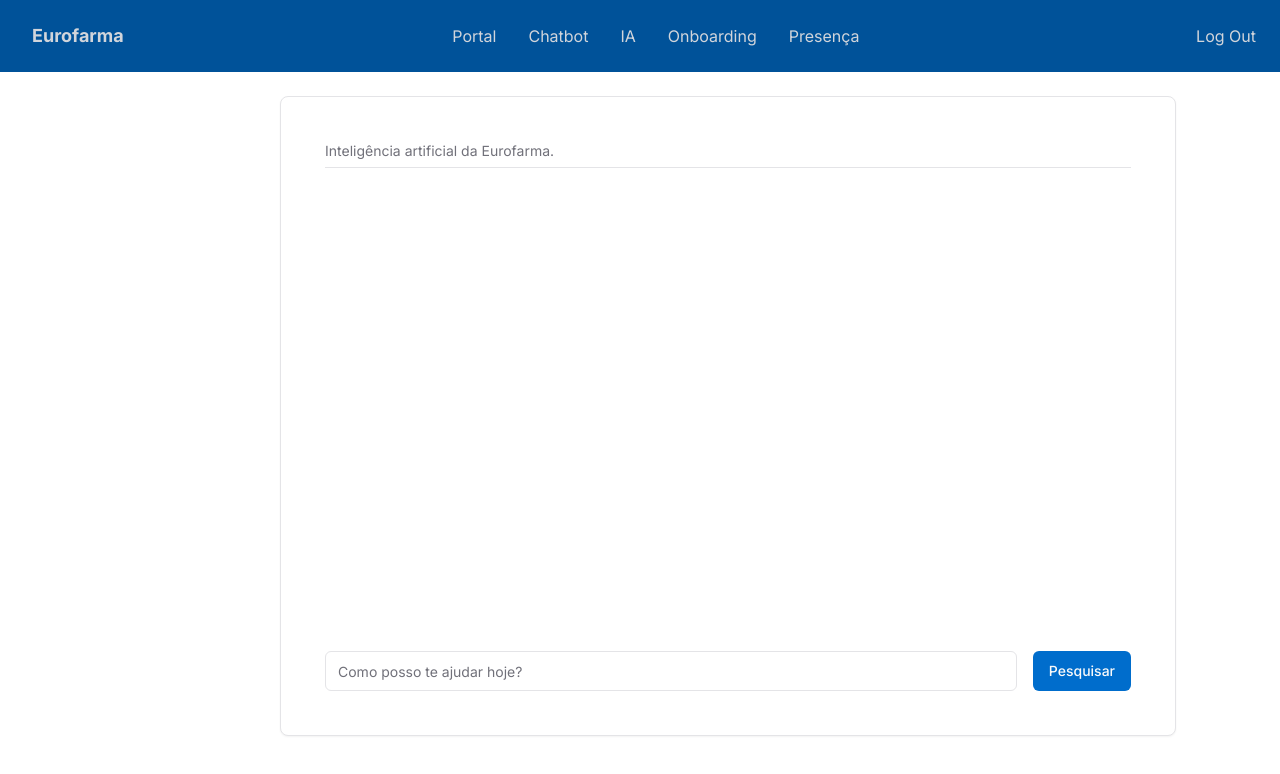
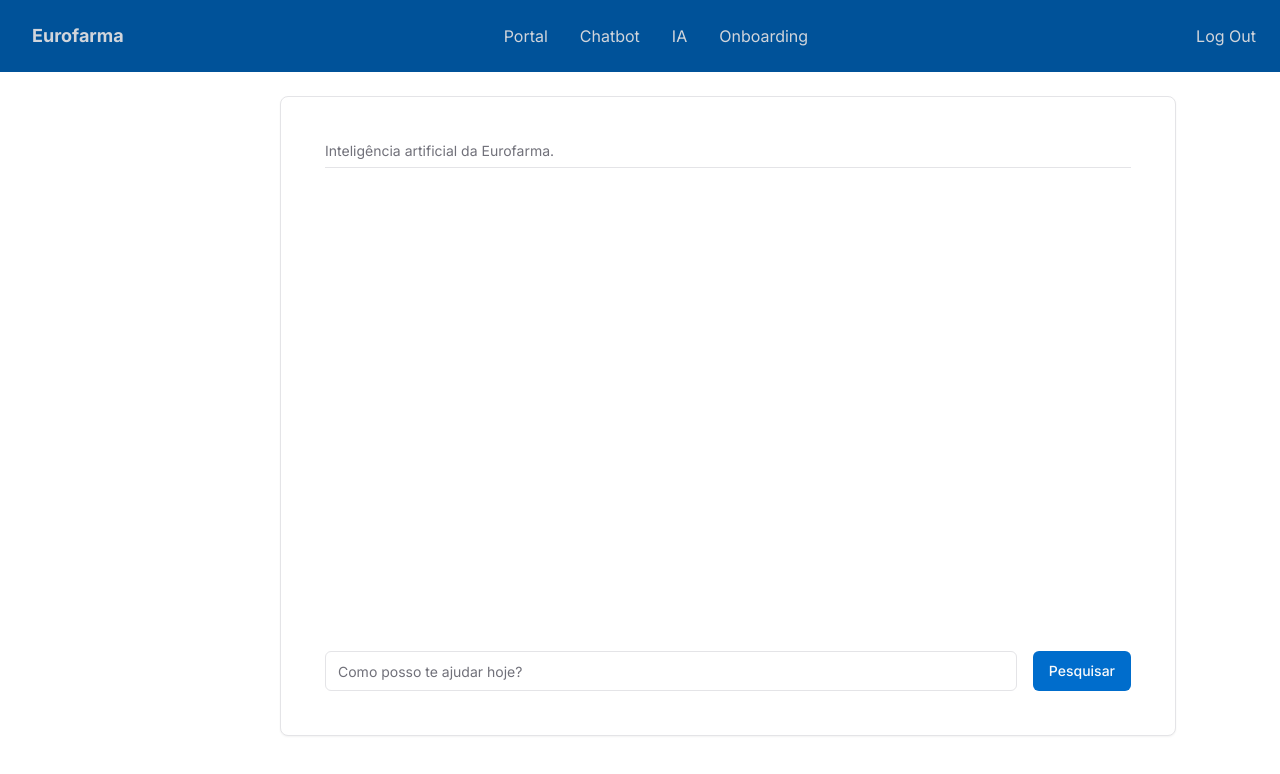
Before and after one commit to 3SIPG/web, a Next.js app: page /ia in a window 1280 px wide. Shown: the top 774 px of the page. Built offline with nearby package versions, Linux system fonts and the light colour scheme.

Commit message:
fix: navbar removing unused path

```diff
--- a/src/components/ui/navbar.tsx
+++ b/src/components/ui/navbar.tsx
@@ -26,10 +26,6 @@ const options: Option[] = [
         title: "Onboarding",
         link: "/onboarding"
     },
-    {
-        title: "Presença",
-        link: ""
-    }
 ];
 
 export default function Navbar() {
```
